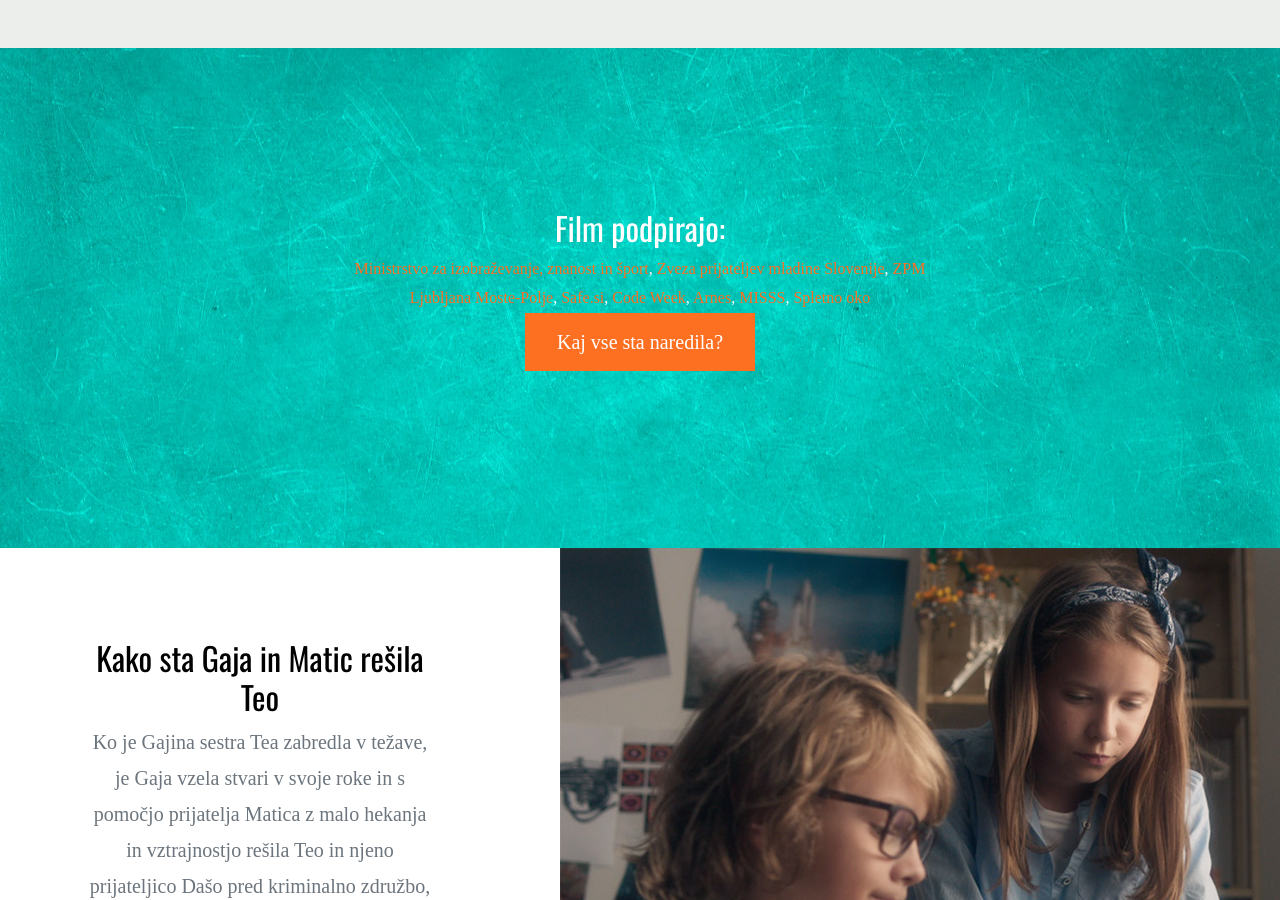
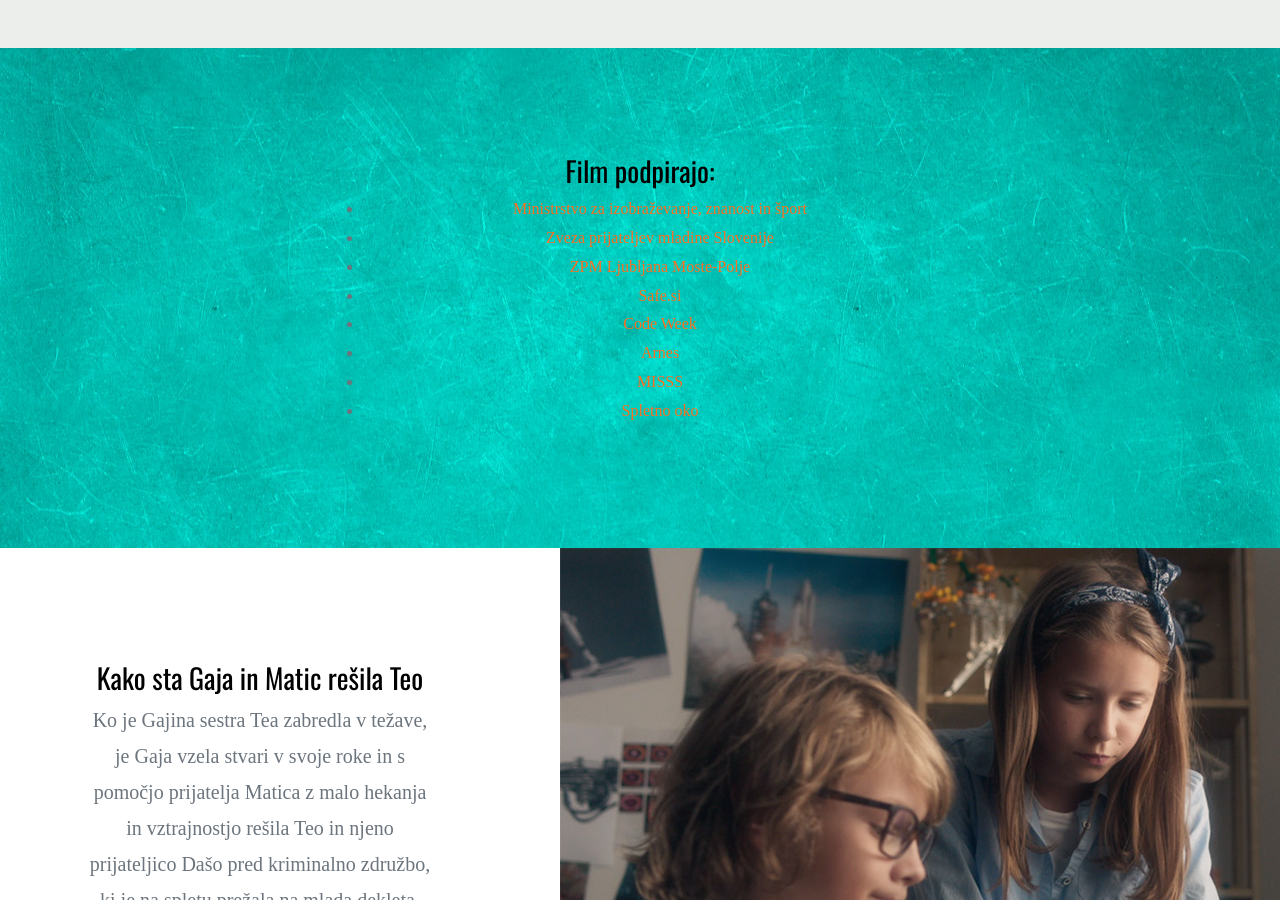
Before and after one commit to codeweeksi/gajin-svet, a Jekyll site: the page built from index.md, in a window 1280 px wide and 900 px high, scrolled down 3332 px. Built offline with Jekyll 4.4.1, drawn with Linux system fonts in a browser that asks for light colours; some web fonts are replaced; comment, search, counter and statistics services are not loaded.

Commit message:
edited <ul>

```diff
--- a/_layouts/home.html
+++ b/_layouts/home.html
@@ -82,9 +82,17 @@ Oblikovalka maske: Nataša Sevčnikar</div>
   <div class="container">
     <div class="row justify-content-center align-items-center intro">
       <div class="col-md-7 text-center element-animate">
-        <h2>Film podpirajo:</h2>
-        <p><a href="http://www.mizs.gov.si/" target="blank">Ministrstvo za izobraževanje, znanost in šport</a>, <a href="http://www.zpms.si/" target="blank">Zveza prijateljev mladine Slovenije</a>, <a href="http://www.zpmmoste.net/" target="blank">ZPM Ljubljana Moste-Polje</a>, <a href="https://safe.si/" target="blank">Safe.si</a>, <a href="http://codeweek.si/" target="blank">Code Week</a>, <a href="https://www.arnes.si/" target="blank">Arnes</a>, <a href="http://www.misss.si/" target="blank">MISSS</a>, <a href="https://spletno-oko.si/" target="blank">Spletno oko</a>
-        <a href="{{ site.baseurl }}{% link vadnica/index.md %}" class="btn btn-lg btn-primary">Kaj vse sta naredila?</a>
+        <h3>Film podpirajo:</h3>
+        <ul>
+          <li><a href="http://www.mizs.gov.si/" target="blank">Ministrstvo za izobraževanje, znanost in šport</a></li>
+          <li><a href="http://www.zpms.si/" target="blank">Zveza prijateljev mladine Slovenije</a></li>
+          <li><a href="http://www.zpmmoste.net/" target="blank">ZPM Ljubljana Moste-Polje</a></li>
+          <li><a href="https://safe.si/" target="blank">Safe.si</a></li>
+          <li><a href="http://codeweek.si/" target="blank">Code Week</a></li>
+          <li><a href="https://www.arnes.si/" target="blank">Arnes</a></li>
+          <li><a href="http://www.misss.si/" target="blank">MISSS</a></li>
+          <li><a href="https://spletno-oko.si/" target="blank">Spletno oko</a></li>
+        </ul>
       </div>
     </div>
   </div>
@@ -99,7 +107,7 @@ Oblikovalka maske: Nataša Sevčnikar</div>
       </div>
       <div class="col-lg-1 order-lg-2"></div>
       <div class="col-lg-4 order-lg-1 order-2 mb-lg-0 mb-5 text-center">
-        <h2>Kako sta Gaja in Matic rešila Teo</h2>
+        <h3>Kako sta Gaja in Matic rešila Teo</h3>
         <p class="lead mb-5">Ko je Gajina sestra Tea zabredla v težave, je Gaja vzela stvari v svoje roke in s pomočjo prijatelja Matica z malo hekanja in vztrajnostjo rešila Teo in njeno prijateljico Dašo pred kriminalno združbo, ki je na spletu prežala na mlada dekleta.</p>
         <a href="{{ site.baseurl }}{% link vadnica/index.md %}" class="btn btn-lg btn-primary">Katere trike sta uporabila?</a>
       </div>
```
